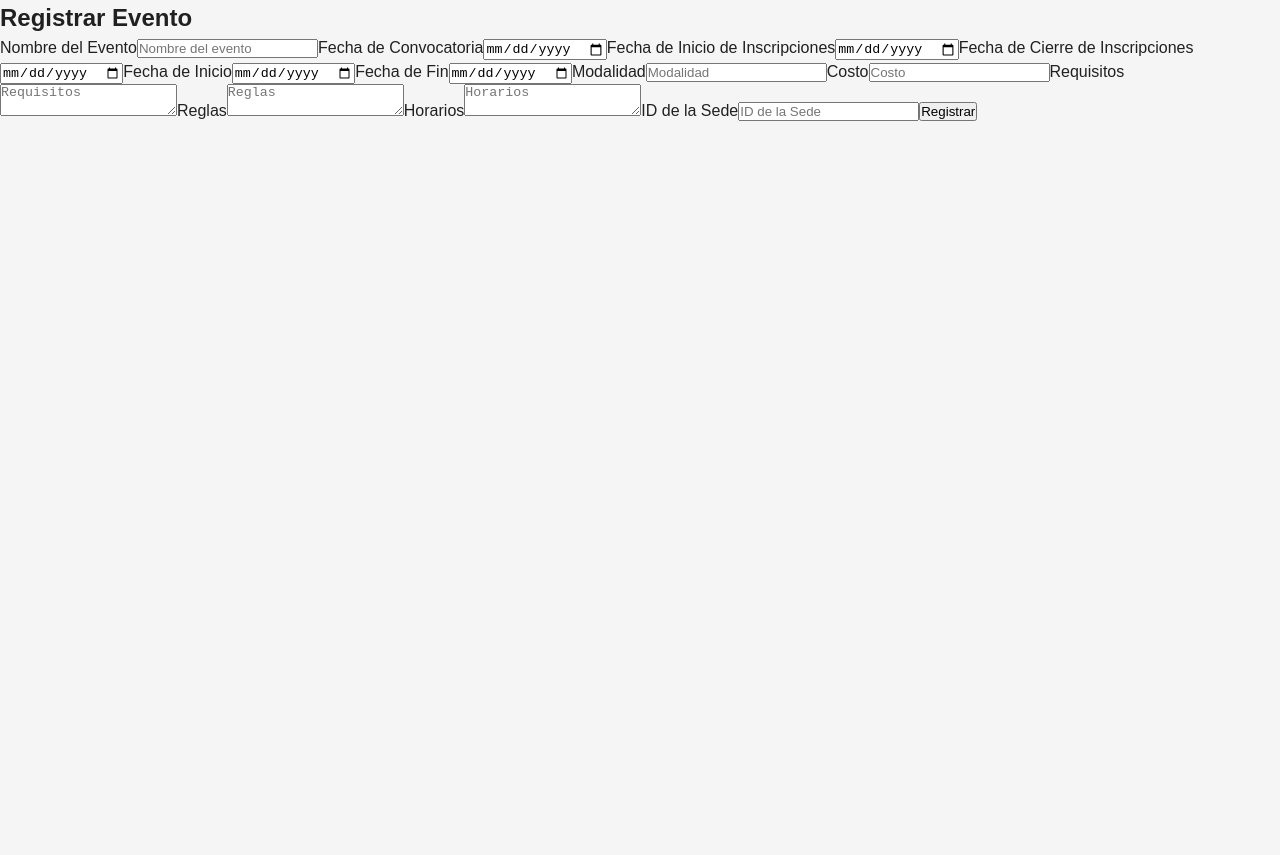
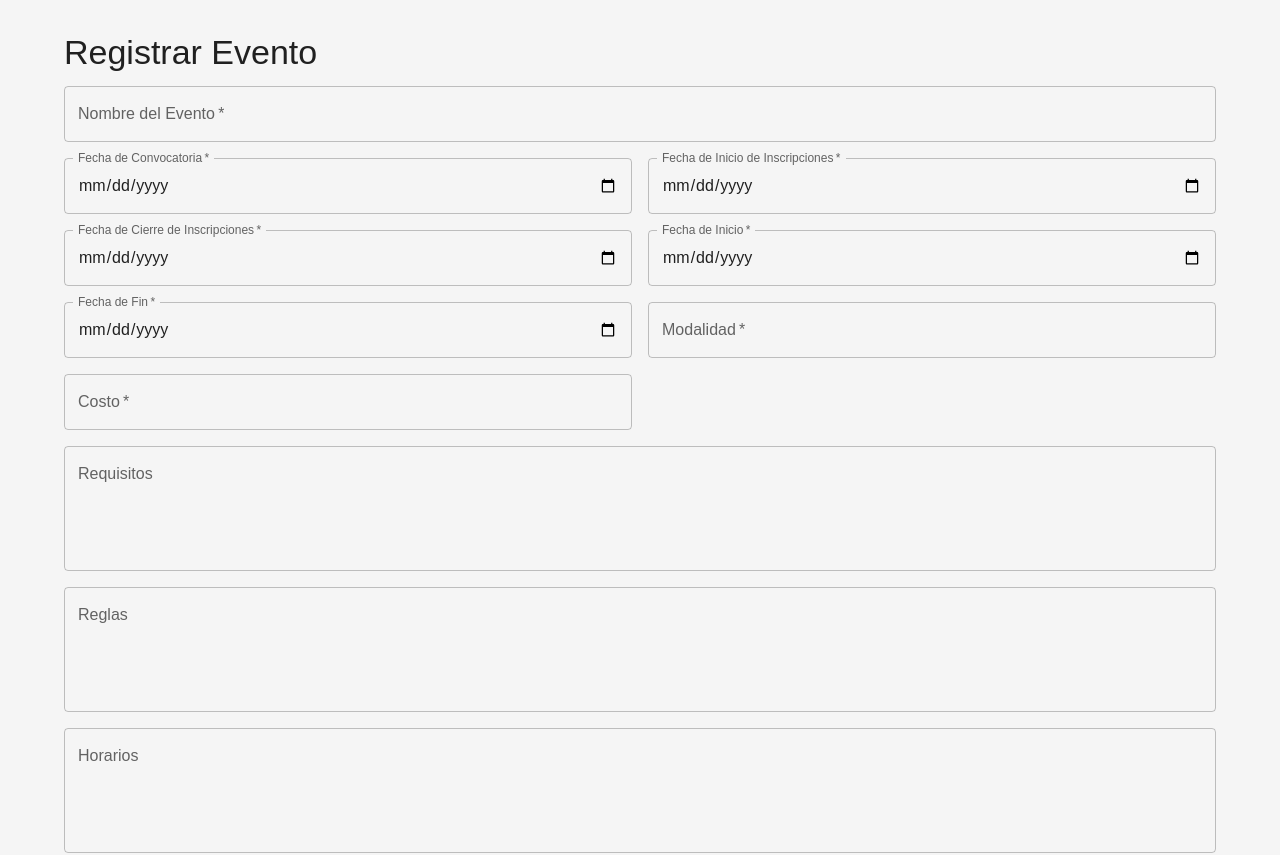
Before and after one commit to EstebanAM0106/frontend-club, a Next.js app: page /registro in a window 1280 px wide. Shown: the top 855 px of the page. Before the commit the page ends 800 px from the top, so only its background shows below. Built offline with nearby package versions, Linux system fonts and the light colour scheme.

Commit message:
feat: refactor Menu and Registro components to use Material-UI for improved UI/UX

```diff
--- a/src/components/Registro.jsx
+++ b/src/components/Registro.jsx
@@ -2,6 +2,14 @@
 
 import React, { useState } from "react";
 import axios from "@/services/api";
+import {
+  Box,
+  Button,
+  Container,
+  Grid,
+  TextField,
+  Typography,
+} from "@mui/material";
 
 const Registro = () => {
   const [evento, setEvento] = useState({
@@ -82,141 +90,179 @@ const Registro = () => {
   };
 
   return (
-    <form className="form-registro" onSubmit={handleSubmit}>
-      <h2>Registrar Evento</h2>
-      <label htmlFor="Nombre">Nombre del Evento</label>
-      <input
-        type="text"
+    <Container>
+      <Box component="form" onSubmit={handleSubmit} sx={{ mt: 4 }}>
+        <Typography variant="h4" gutterBottom>
+          Registrar Evento
+        </Typography>
+        <Grid container spacing={2}>
+          <Grid item xs={12}>
+            <TextField
+              fullWidth
+              label="Nombre del Evento"
               name="Nombre"
-        id="Nombre"
-        placeholder="Nombre del evento"
               value={evento.Nombre}
               onChange={handleChange}
               required
+              error={!!errors.Nombre}
+              helperText={errors.Nombre}
             />
-      {errors.Nombre && <p className="error">{errors.Nombre}</p>}
-      <label htmlFor="Fecha_Convocatoria">Fecha de Convocatoria</label>
-      <input
+          </Grid>
+          <Grid item xs={12} sm={6}>
+            <TextField
+              fullWidth
               type="date"
+              label="Fecha de Convocatoria"
               name="Fecha_Convocatoria"
-        id="Fecha_Convocatoria"
               value={evento.Fecha_Convocatoria}
               onChange={handleChange}
               required
+              InputLabelProps={{ shrink: true }}
+              error={!!errors.Fecha_Convocatoria}
+              helperText={errors.Fecha_Convocatoria}
             />
-      {errors.Fecha_Convocatoria && (
-        <p className="error">{errors.Fecha_Convocatoria}</p>
-      )}
-      <label htmlFor="Fecha_Inicio_Inscripciones">
-        Fecha de Inicio de Inscripciones
-      </label>
-      <input
+          </Grid>
+          <Grid item xs={12} sm={6}>
+            <TextField
+              fullWidth
               type="date"
+              label="Fecha de Inicio de Inscripciones"
               name="Fecha_Inicio_Inscripciones"
-        id="Fecha_Inicio_Inscripciones"
               value={evento.Fecha_Inicio_Inscripciones}
               onChange={handleChange}
               required
+              InputLabelProps={{ shrink: true }}
+              error={!!errors.Fecha_Inicio_Inscripciones}
+              helperText={errors.Fecha_Inicio_Inscripciones}
             />
-      {errors.Fecha_Inicio_Inscripciones && (
-        <p className="error">{errors.Fecha_Inicio_Inscripciones}</p>
-      )}
-      <label htmlFor="Fecha_Cierre_Inscripciones">
-        Fecha de Cierre de Inscripciones
-      </label>
-      <input
+          </Grid>
+          <Grid item xs={12} sm={6}>
+            <TextField
+              fullWidth
               type="date"
+              label="Fecha de Cierre de Inscripciones"
               name="Fecha_Cierre_Inscripciones"
-        id="Fecha_Cierre_Inscripciones"
               value={evento.Fecha_Cierre_Inscripciones}
               onChange={handleChange}
               required
+              InputLabelProps={{ shrink: true }}
+              error={!!errors.Fecha_Cierre_Inscripciones}
+              helperText={errors.Fecha_Cierre_Inscripciones}
             />
-      {errors.Fecha_Cierre_Inscripciones && (
-        <p className="error">{errors.Fecha_Cierre_Inscripciones}</p>
-      )}
-      <label htmlFor="Fecha_Inicio">Fecha de Inicio</label>
-      <input
+          </Grid>
+          <Grid item xs={12} sm={6}>
+            <TextField
+              fullWidth
               type="date"
+              label="Fecha de Inicio"
               name="Fecha_Inicio"
-        id="Fecha_Inicio"
               value={evento.Fecha_Inicio}
               onChange={handleChange}
               required
+              InputLabelProps={{ shrink: true }}
+              error={!!errors.Fecha_Inicio}
+              helperText={errors.Fecha_Inicio}
             />
-      {errors.Fecha_Inicio && <p className="error">{errors.Fecha_Inicio}</p>}
-      <label htmlFor="Fecha_Fin">Fecha de Fin</label>
-      <input
+          </Grid>
+          <Grid item xs={12} sm={6}>
+            <TextField
+              fullWidth
               type="date"
+              label="Fecha de Fin"
               name="Fecha_Fin"
-        id="Fecha_Fin"
               value={evento.Fecha_Fin}
               onChange={handleChange}
               required
+              InputLabelProps={{ shrink: true }}
+              error={!!errors.Fecha_Fin}
+              helperText={errors.Fecha_Fin}
             />
-      {errors.Fecha_Fin && <p className="error">{errors.Fecha_Fin}</p>}
-      <label htmlFor="Modalidad">Modalidad</label>
-      <input
-        type="text"
+          </Grid>
+          <Grid item xs={12} sm={6}>
+            <TextField
+              fullWidth
+              label="Modalidad"
               name="Modalidad"
-        id="Modalidad"
-        placeholder="Modalidad"
               value={evento.Modalidad}
               onChange={handleChange}
               required
+              error={!!errors.Modalidad}
+              helperText={errors.Modalidad}
             />
-      {errors.Modalidad && <p className="error">{errors.Modalidad}</p>}
-      <label htmlFor="Costo">Costo</label>
-      <input
+          </Grid>
+          <Grid item xs={12} sm={6}>
+            <TextField
+              fullWidth
               type="number"
+              label="Costo"
               name="Costo"
-        id="Costo"
-        placeholder="Costo"
               value={evento.Costo}
               onChange={handleChange}
               required
+              error={!!errors.Costo}
+              helperText={errors.Costo}
             />
-      {errors.Costo && <p className="error">{errors.Costo}</p>}
-      <label htmlFor="Requisitos">Requisitos</label>
-      <textarea
+          </Grid>
+          <Grid item xs={12}>
+            <TextField
+              fullWidth
+              multiline
+              rows={4}
+              label="Requisitos"
               name="Requisitos"
-        id="Requisitos"
-        placeholder="Requisitos"
               value={evento.Requisitos}
               onChange={handleChange}
-      ></textarea>
-      {errors.Requisitos && <p className="error">{errors.Requisitos}</p>}
-      <label htmlFor="Reglas">Reglas</label>
-      <textarea
+              error={!!errors.Requisitos}
+              helperText={errors.Requisitos}
+            />
+          </Grid>
+          <Grid item xs={12}>
+            <TextField
+              fullWidth
+              multiline
+              rows={4}
+              label="Reglas"
               name="Reglas"
-        id="Reglas"
-        placeholder="Reglas"
               value={evento.Reglas}
               onChange={handleChange}
-      ></textarea>
-      {errors.Reglas && <p className="error">{errors.Reglas}</p>}
-      <label htmlFor="Horarios">Horarios</label>
-      <textarea
+              error={!!errors.Reglas}
+              helperText={errors.Reglas}
+            />
+          </Grid>
+          <Grid item xs={12}>
+            <TextField
+              fullWidth
+              multiline
+              rows={4}
+              label="Horarios"
               name="Horarios"
-        id="Horarios"
-        placeholder="Horarios"
               value={evento.Horarios}
               onChange={handleChange}
-      ></textarea>
-      {errors.Horarios && <p className="error">{errors.Horarios}</p>}
-      <label htmlFor="ID_Sede">ID de la Sede</label>
-      <input
+              error={!!errors.Horarios}
+              helperText={errors.Horarios}
+            />
+          </Grid>
+          <Grid item xs={12} sm={6}>
+            <TextField
+              fullWidth
               type="number"
+              label="ID de la Sede"
               name="ID_Sede"
-        id="ID_Sede"
-        placeholder="ID de la Sede"
               value={evento.ID_Sede}
               onChange={handleChange}
               required
+              error={!!errors.ID_Sede}
+              helperText={errors.ID_Sede}
             />
-      {errors.ID_Sede && <p className="error">{errors.ID_Sede}</p>}
-      <button type="submit">Registrar</button>
-    </form>
+          </Grid>
+          <Grid item xs={12}>
+            <Button type="submit" variant="contained" color="primary">
+              Registrar
+            </Button>
+          </Grid>
+        </Grid>
+      </Box>
+    </Container>
   );
 };
 
```
Also changed, not shown: src/components/ListaActividades.jsx (+145 -49 lines), src/components/Menu.jsx (+53 -17 lines). Lines whose indentation alone changed are shown as unchanged.
